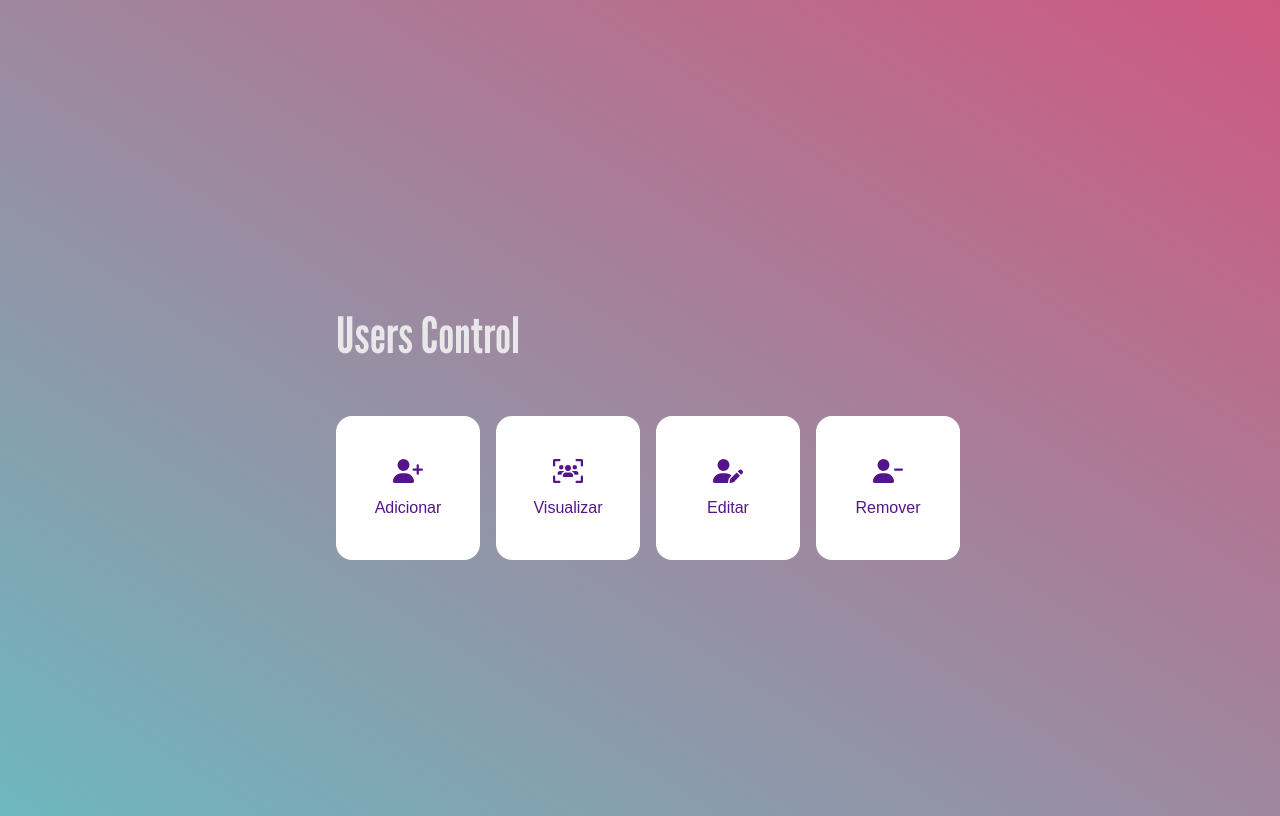
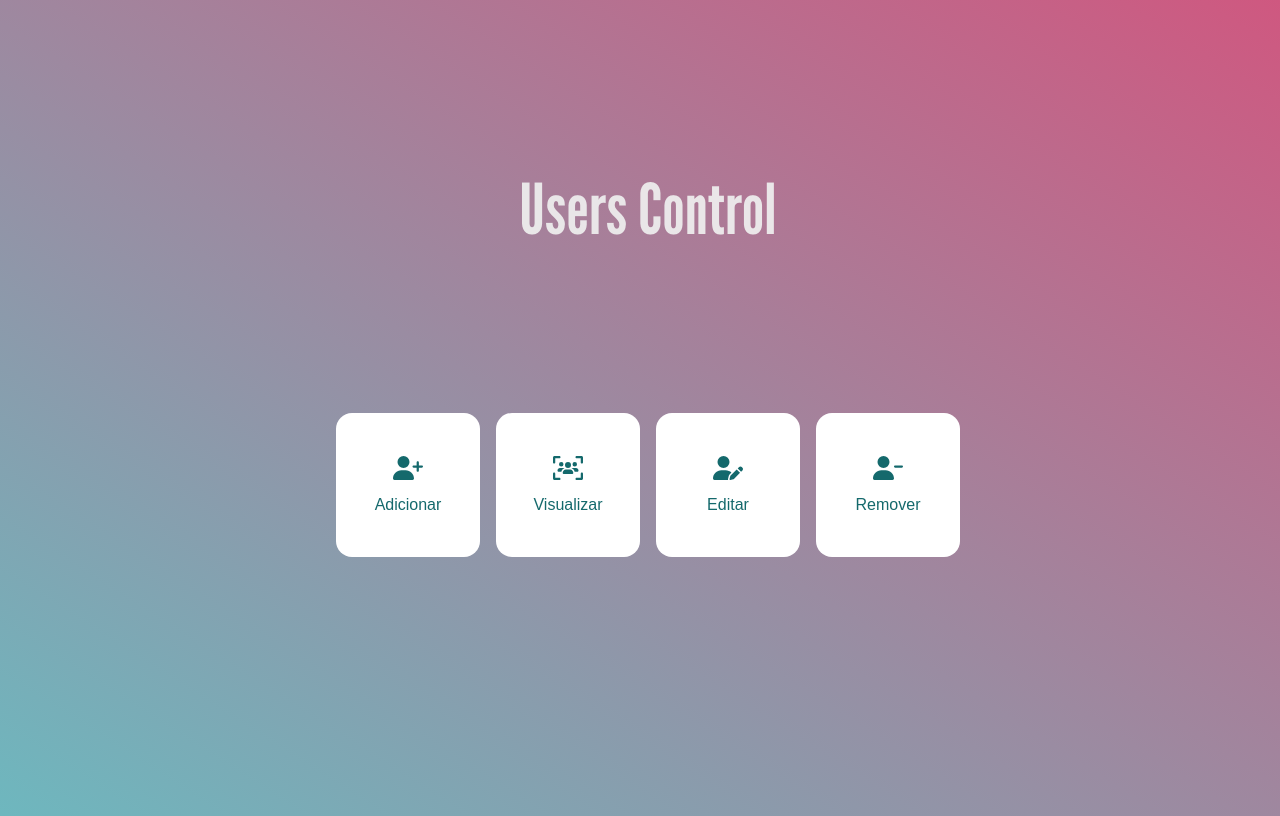
Before and after one commit to SavioHaistem/UsersControl, a React (Vite) app: page / in a window 1280 px wide. Built offline with nearby package versions, Linux system fonts and the light colour scheme.

Commit message:
estilizando AppTitle

```diff
--- a/src/Components/HomePage.tsx
+++ b/src/Components/HomePage.tsx
@@ -2,7 +2,7 @@ import AppTitle from "../Styles/AppTitle";
 import { BodyStyle ,BoxButtons } from "../Styles/HomeStyle";
 import MainButton from "./MainButtons";
 import { faUserPlus, faUserPen, faUsersViewfinder, faUserMinus } from "@fortawesome/free-solid-svg-icons";
-
+import { Home } from "../Styles/HomeStyle";
 
 function HomePage() {
 
@@ -12,10 +12,11 @@ function HomePage() {
 
   return (
     <>
+      <BodyStyle/>
+      <Home>
         <AppTitle>
           Users Control
         </AppTitle>
-      <BodyStyle/>
           <BoxButtons>
             <MainButton
               onClick={add}
@@ -38,6 +39,7 @@ function HomePage() {
               icon={faUserMinus}
               />
           </BoxButtons>
+      </Home>
     </>
   );
 }
--- a/src/Styles/AppTheme.tsx
+++ b/src/Styles/AppTheme.tsx
@@ -8,7 +8,7 @@ const AppTheme = {
   fonts: {
     menus: 'Arial',
     beautiful: 'League',
-    textIn: '#450081eb',
+    textIn: '#005c5feb',
     textOut: '#eeee'
   }
 };
--- a/src/Styles/AppTitle.tsx
+++ b/src/Styles/AppTitle.tsx
@@ -2,7 +2,8 @@ import { styled } from "styled-components";
 import './getFont.css'
 
 const AppTitle = styled.p`
-  font-size: 50px;
+  justify-self: flex-start;
+  font-size: 70px;
   font-family: ${({theme})=>theme.fonts.beautiful};
   color: ${({theme})=>theme.fonts.textOut};
 `
--- a/src/Styles/HomeStyle.tsx
+++ b/src/Styles/HomeStyle.tsx
@@ -7,10 +7,19 @@ const BodyStyle = createGlobalStyle`
     width: 100%;
     overflow: hidden;
     display: flex;
-    align-items: center;
+    align-items: space-around;
     justify-content: center;
   }
 `
+const Home = styled.div`
+  display: flex;
+  flex-direction: column;
+  align-items: center;
+  justify-content: space-evenly;
+  width: fit-content;
+  height: 80vh;
+`
+
 const BoxButtons = styled.div`
   display: grid;
   grid-template-columns: 9rem 9rem 9rem 9rem;
@@ -21,4 +30,4 @@ const BoxButtons = styled.div`
   width: fit-content;
 `
 
-export { BoxButtons, BodyStyle };
+export { BoxButtons, BodyStyle, Home };
```
